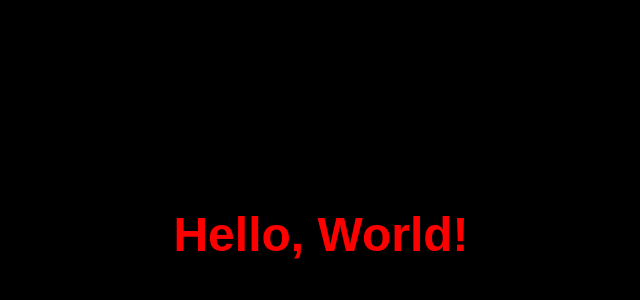
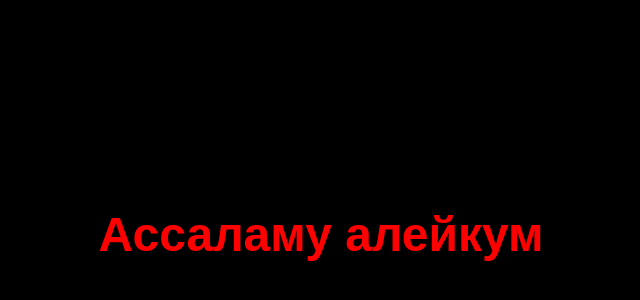
Before and after one commit to mansur1234556/my_first_site, a plain HTML site: page index.html in a window 1280 px wide. Shown: the part 166-466 px from the top of the page, without its empty margins (318-958 px from the left). Drawn offline with Linux system fonts and the light colour scheme.

Commit message:
Update index.html

```diff
--- a/index.html
+++ b/index.html
@@ -8,7 +8,7 @@
 </head>
 <body>
     <div class="container">
-        <h1 class="greeting">Hello, World!</h1>
+        <h1 class="greeting">Ассаламу алейкум</h1>
     </div>
 </body>
 </html>
```
